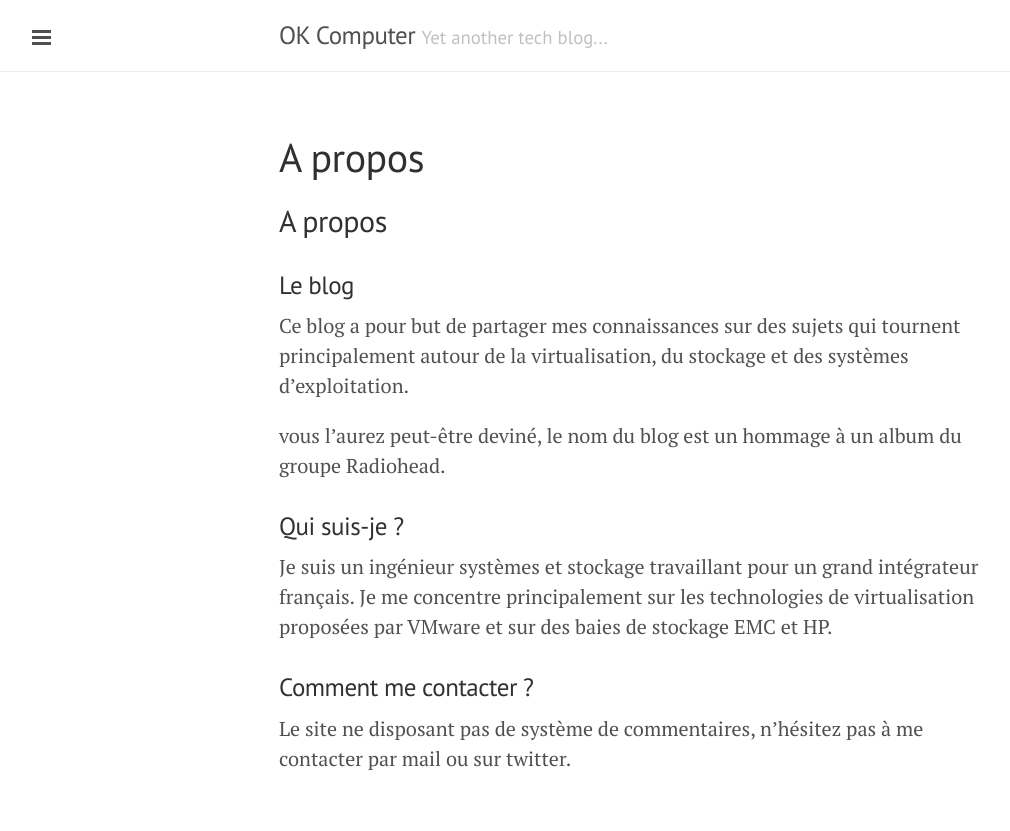
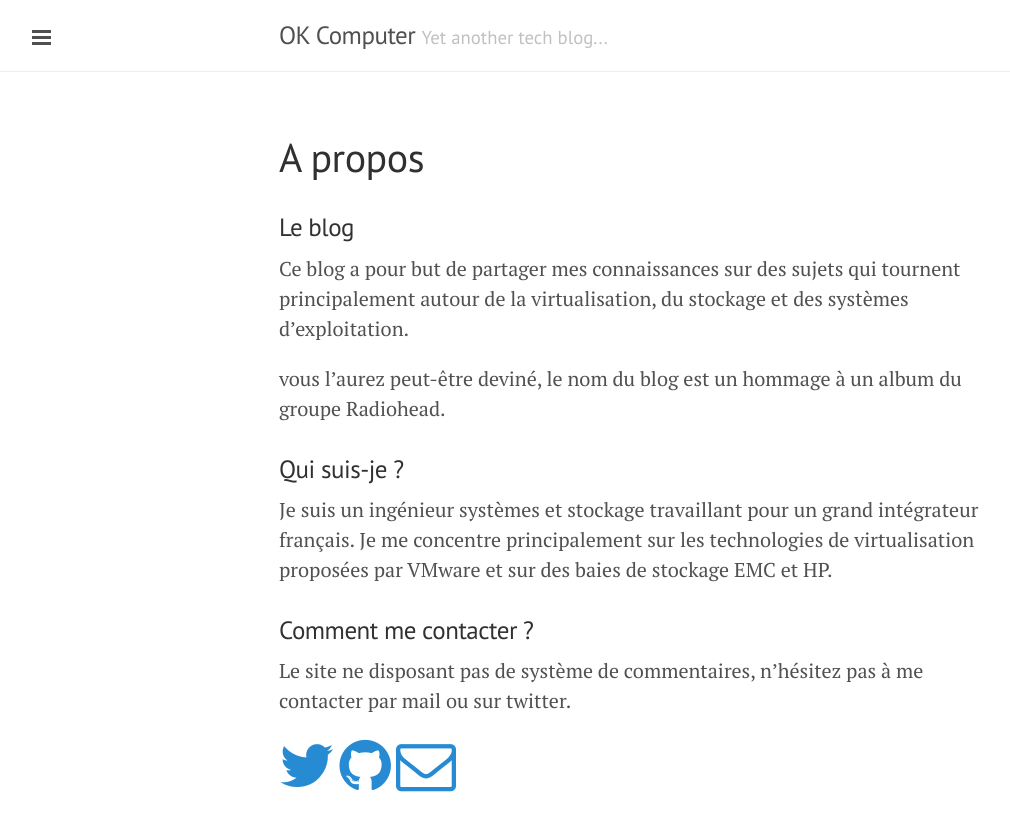
Before and after one commit to okcomputerpro/okcomputerpro.github.io, a Jekyll site: the page built from about.md, in a window 1280 px wide. Shown: the top 831 px of the page, without its empty margins (1-1011 px from the left). Built offline with Jekyll 4.4.1, drawn with Linux system fonts in a browser that asks for light colours; nearby versions of some CDN libraries; Markdown is read by kramdown in place of the engine named in the settings.

Commit message:
Modification

```diff
--- a/about.md
+++ b/about.md
@@ -2,8 +2,6 @@
 layout: page
 title: A propos
 ---
-
-##A propos
 
 ### Le blog
 Ce blog a pour but de partager mes connaissances sur des sujets qui tournent principalement autour de la virtualisation, du stockage et des systèmes d'exploitation.
@@ -15,3 +13,9 @@ Je suis un ingénieur systèmes et stockage travaillant pour un grand intégrate
 
 ### Comment me contacter ?
 Le site ne disposant pas de système de commentaires, n'hésitez pas à me contacter par mail ou sur twitter.
+
+<p>
+     <a href="{{ site.author.url }}"><i class="fa fa-twitter fa-3x"></i></a>
+     <a href="https://github.com/{{ site.author.github }}"><i class="fa fa-github fa-3x"></i></a>
+     <a href="mailto:{{ site.author.email }}"><i class="fa fa-envelope-o fa-3x"></i></a>
+</p>
```
